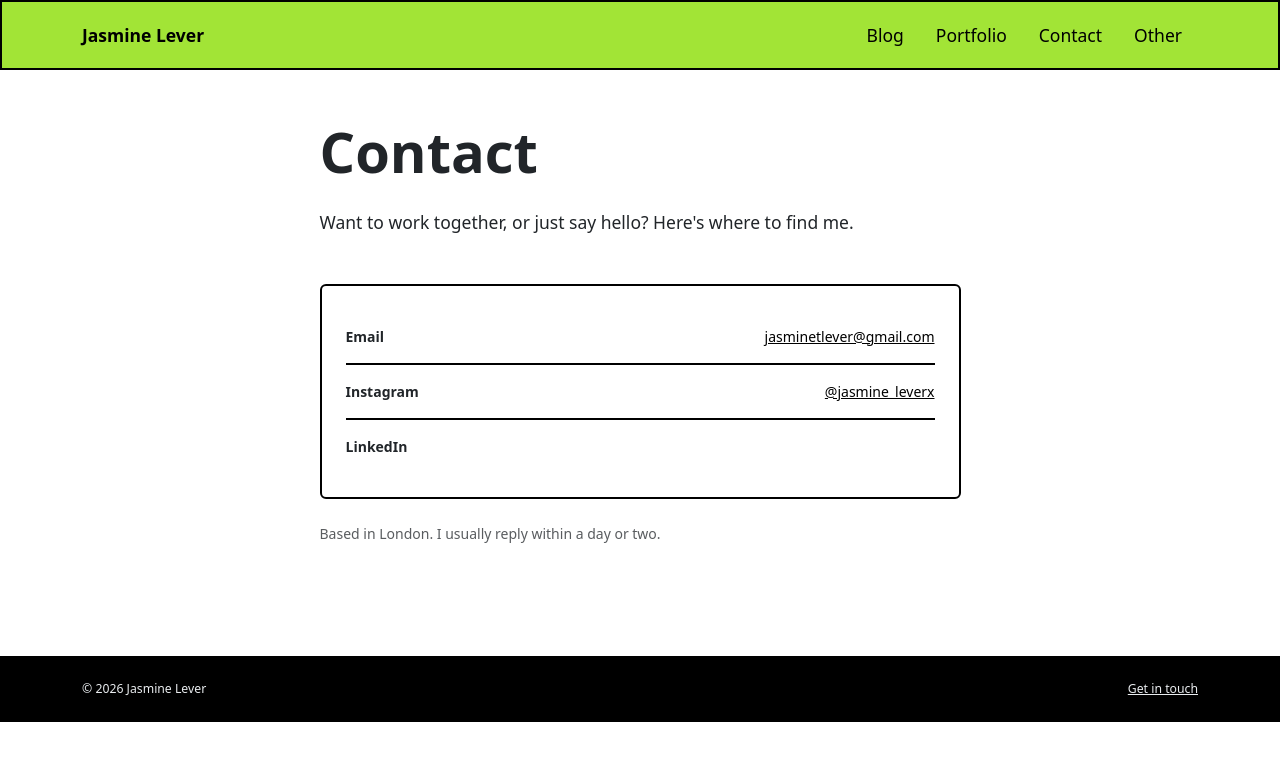
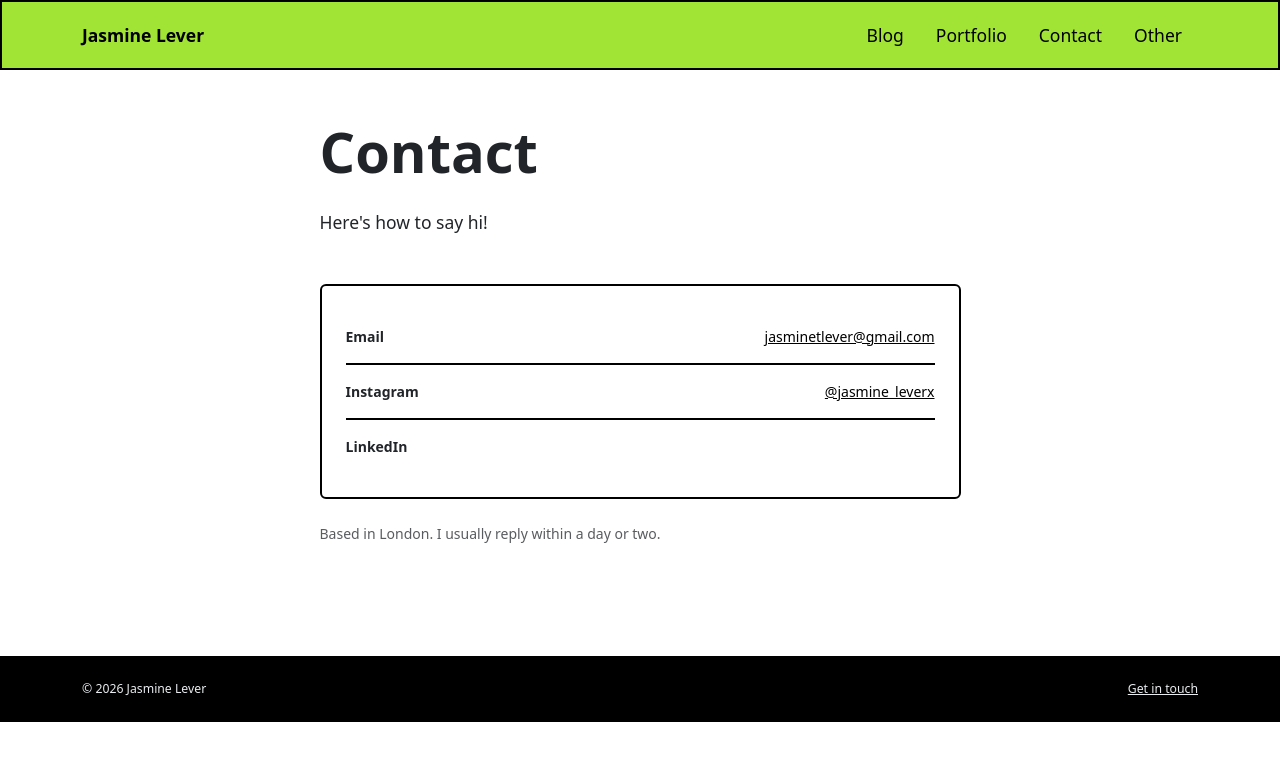
Before and after one commit to jasminelx/jasminelx.github.io, a Jekyll site: the page built from contact.html, in a window 1280 px wide. Shown: the top 761 px of the page. Built offline with Jekyll 4.4.1, drawn with Linux system fonts in a browser that asks for light colours.

Commit message:
Update contact introduction message

```diff
--- a/_config.yml
+++ b/_config.yml
@@ -7,7 +7,7 @@
 name: Jasmine Lever
 
 # The one-liner under "Contact" heading
-contact_intro: Want to work together, or just say hello? Here's where to find me.
+contact_intro: Here's how to say hi!
 
 # Your email
 email: jasminetlever@gmail.com
```
